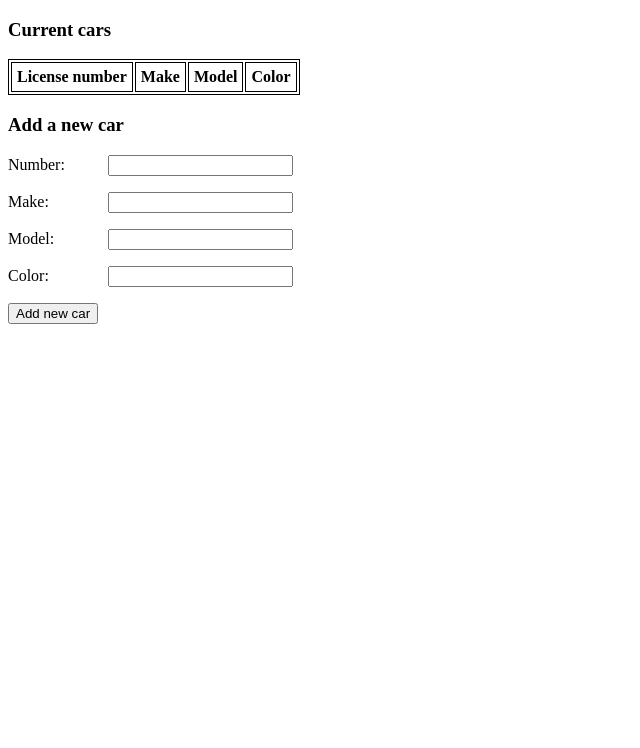
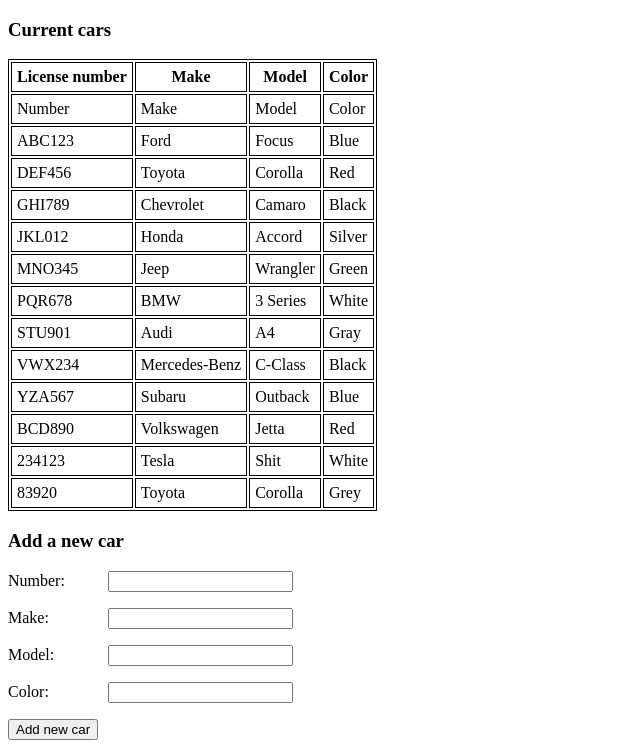
Before and after one commit to adelansari/PHP_lessons, a PHP site: page /cars.php in a window 1280 px wide. Shown: the top 748 px of the page, without its empty margins (0-640 px from the left). Run offline with PHP 8.4, Linux system fonts and the light colour scheme; lists and menus that the app fills with data are empty.

Commit message:
car with reading from csv

```diff
--- a/lecture/basics/06_week/06_task/task02_cars-CSV/cars.csv
+++ b/lecture/basics/06_week/06_task/task02_cars-CSV/cars.csv
@@ -9,3 +9,5 @@ STU901,Audi,A4,Gray
 VWX234,Mercedes-Benz,C-Class,Black
 YZA567,Subaru,Outback,Blue
 BCD890,Volkswagen,Jetta,Red
+234123,Tesla,Shit,White
+83920,Toyota,Corolla,Grey
--- a/lecture/basics/06_week/06_task/task02_cars-CSV/cars.php
+++ b/lecture/basics/06_week/06_task/task02_cars-CSV/cars.php
@@ -1,5 +1,16 @@
 <?php
     // if the form has been sent, add the new car to file
+    if(isset($_POST['add-car'])) {
+        $number = $_POST['number'];
+        $make = $_POST['make'];
+        $model = $_POST['model'];
+        $color = $_POST['color'];
+        $carArray = [$number, $make, $model, $color];
+
+        $file = fopen('cars.csv', 'a');
+        fputcsv($file, $carArray);
+        fclose($file);
+    }
 ?>
 <!DOCTYPE html>
 <html lang="en">
@@ -34,6 +45,21 @@
         </tr>
         <?php
             // read the data from file and display as table rows
+            if(file_exists('cars.csv')) {
+                $file = fopen('cars.csv', 'r');
+                while(!feof($file)) {
+                    $car = fgetcsv($file);
+                    if($car) {
+                        echo '<tr>';
+                        foreach($car as $value) {
+                            echo '<td>' . $value . '</td>';
+                        }
+                        echo '</tr>';
+                    }
+                }
+                fclose($file);
+            }
+
         ?>
     </table>
 
```
